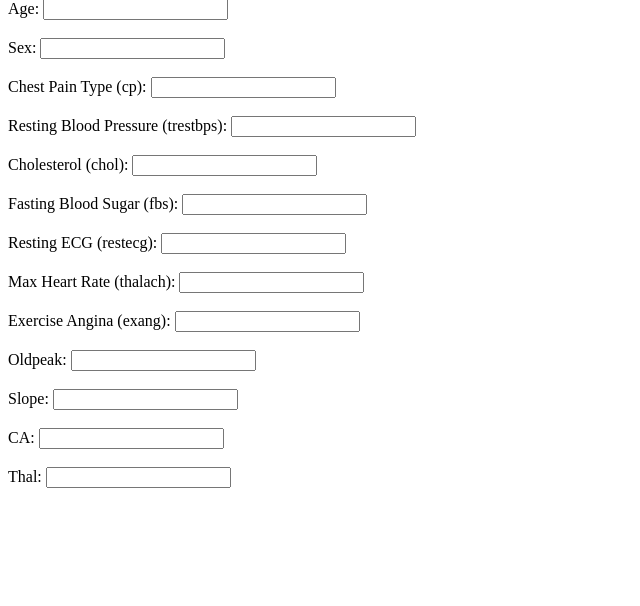
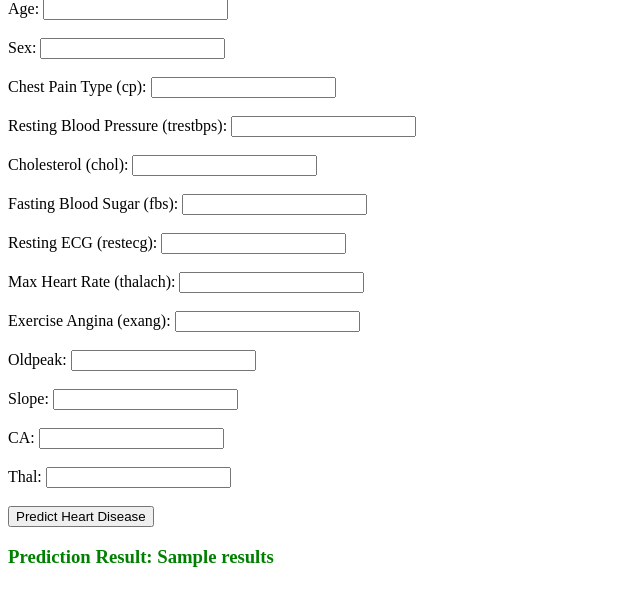
Before and after one commit to sahilmanakawade/Heart-Disease-Risk-Prediction-Web-Application, a Flask app: template templates/index.html in a window 1280 px wide. Shown: the part 68-674 px from the top of the page, without its empty margins (0-640 px from the left). Run offline with Flask 3, Linux system fonts and the light colour scheme; the template is opened without the code that fills it: most values are stand-ins (such as "Sample title", 1, 10 or a date in 2020); parts of the project's set-up code (start-up, migrations or seed data) failed here and were passed over.

Commit message:
Update index.html

```diff
--- a/templates/index.html
+++ b/templates/index.html
@@ -44,4 +44,14 @@
         <input type="number" name="ca" step="any" required><br><br>
 
         <label>Thal:</label>
-        <input type="number" name="thal" step="any" required><br><b
+        <input type="number" name="thal" step="any" required><br><br>
+        <button type="submit">Predict Heart Disease</button>
+    </form>
+
+    {% if results %}
+        <h3 style="color: green;">Prediction Result: {{ results }}</h3>
+    {% elif error %}
+        <h3 style="color: red;">{{ error }}</h3>
+    {% endif %}
+</body>
+</html>
```
